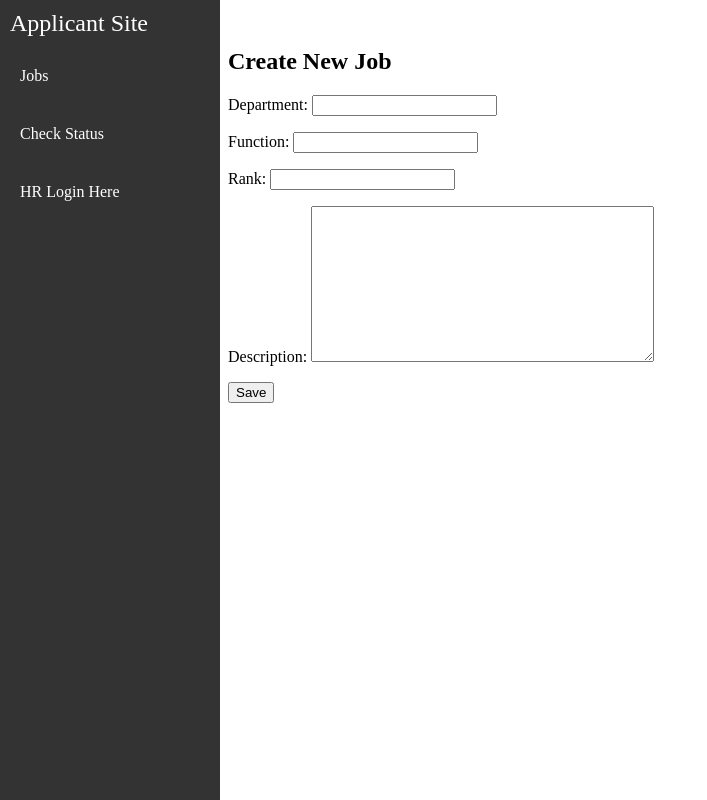
After one commit to onekq/ats_django, a Django app: page /jobs/jobs/create/ in a window 1280 px wide. The commit adds this page. Shown: the whole page, without its empty margins (0-707 px from the left). Run offline with Django 5.2, Linux system fonts and the light colour scheme.

Commit message:
root redirects to jobs/jobs. customized navbar for HRs and applicants. HRs can create/edit job requirements.

```diff
--- a/ats/urls.py
+++ b/ats/urls.py
@@ -18,8 +18,10 @@ from django.contrib import admin
 from django.urls import path, include
 from django.conf import settings
 from django.conf.urls.static import static
+from django.shortcuts import redirect
 
 urlpatterns = [
     path('admin/', admin.site.urls),
     path('jobs/', include('jobs.urls')),
+    path('', lambda request: redirect('/jobs/', permanent=True), name='root_to_jobs'),
 ] + static(settings.STATIC_URL, document_root=settings.STATIC_ROOT)
--- a/jobs/forms.py
+++ b/jobs/forms.py
@@ -28,3 +28,8 @@ class JobApplicationForm(forms.ModelForm):
 class ApplicationStatusForm(forms.Form):
     job_req_id = forms.CharField()
     passcode = forms.CharField(max_length=20)
+
+class JobRequirementForm(forms.ModelForm):
+    class Meta:
+        model = JobRequirement
+        fields = ['department', 'function', 'rank', 'description']
--- /dev/null
+++ b/jobs/templates/create_job.html
@@ -0,0 +1,9 @@
+{% extends "base_generic.html" %}
+{% block content %}
+  <h2>Create New Job</h2>
+  <form method="post">
+    {% csrf_token %}
+    {{ form.as_p }}
+    <button type="submit" class="btn btn-primary">Save</button>
+  </form>
+{% endblock %}
--- a/jobs/templates/job_detail.html
+++ b/jobs/templates/job_detail.html
@@ -2,5 +2,7 @@
 {% block content %}
   <h2>{{ job_requirement.department }} - {{ job_requirement.function }} ({{ job_requirement.rank }})</h2>
   <p>{{ job_requirement.description }}</p>
-  <a href="{% url 'apply_for_job' job_requirement.id %}" class="btn btn-primary">Apply</a>
+  {% if not user.is_authenticated %}
+    <a href="{% url 'apply' job_requirement.id %}" class="btn btn-primary">Apply</a>
+  {% endif %}
 {% endblock %}
--- a/jobs/templates/jobs.html
+++ b/jobs/templates/jobs.html
@@ -7,7 +7,13 @@
         <a href="{% url 'job_detail' job.id %}">
           {{ job.department }} - {{ job.function }} ({{ job.rank }})
         </a>
+        {% if user.is_authenticated %}
+          <a href="{% url 'edit_job' job.id %}" class="btn btn-secondary">Edit</a>
+        {% endif %}
       </li>
     {% endfor %}
   </ul>
+  {% if user.is_authenticated %}
+    <a href="{% url 'create_job' %}" class="btn btn-primary">Create New Job</a>
+  {% endif %}
 {% endblock %}
--- a/jobs/templates/navbar.html
+++ b/jobs/templates/navbar.html
@@ -1,9 +1,14 @@
 <nav>
     <div class="nav-container">
-        <a href="#" class="nav-logo">My Site</a>
+        <a href="#" class="nav-logo">
+            {% if user.is_authenticated %}
+                HR Site
+            {% else %}
+                Applicant Site
+            {% endif %}
+        </a>
         <ul class="nav-menu">
             <li><a href="{% url 'jobs' %}">Jobs</a></li>
-            <li><a href="{% url 'check_status' %}">Check Status</a></li>
             {% if user.is_authenticated %}
                 <li><a href="{% url 'dashboard' %}">Dashboard</a></li>
                 <li><a href="#" onclick="document.getElementById('logout-form').submit();">Logout</a></li>
@@ -12,7 +17,8 @@
                     <button type="submit">Logout</button>
                 </form>
             {% else %}
-                <li><a href="{% url 'login' %}">HR Login</a></li>
+                <li><a href="{% url 'check_status' %}">Check Status</a></li>
+                <li><a href="{% url 'login' %}">HR Login Here</a></li>
             {% endif %}
         </ul>
     </div>
--- a/jobs/urls.py
+++ b/jobs/urls.py
@@ -1,19 +1,22 @@
 from django.urls import path
 from django.contrib.auth.views import LogoutView
 from .views import CustomLoginView, UserRegistrationView, JobListView, JobDetailView
-from .views import JobApplicationView, ApplicationStatusView, ApplicationDetailView, DashboardView
-from .views import application_success, update_application_status
+from .views import JobApplicationView, ApplicationStatusView, ApplicationDetailView, DashboardView, CreateJobView, EditJobView
+from .views import application_success, update_application_status, home_redirect
 
 urlpatterns = [
+    path('', home_redirect, name='home'),
     path('login/', CustomLoginView.as_view(), name='login'),
     path('register/', UserRegistrationView.as_view(), name='register'),
     path('jobs/', JobListView.as_view(), name='jobs'),
     path('jobs/<int:pk>/', JobDetailView.as_view(), name='job_detail'),
-    path('apply/<int:job_id>/', JobApplicationView.as_view(), name='apply_for_job'),
-    path('apply/', JobApplicationView.as_view(), name='apply'),
+    path('jobs/create/', CreateJobView.as_view(), name='create_job'),
+    path('jobs/edit/<int:job_id>/', EditJobView.as_view(), name='edit_job'),
+    path('apply/<int:job_id>/', JobApplicationView.as_view(), name='apply'),
     path('application_success/<int:pk>/', application_success, name='application_success'),
     path('check_status/', ApplicationStatusView.as_view(), name='check_status'),
     path('dashboard/', DashboardView.as_view(), name='dashboard'),
     path('application/<uuid:application_number>/', ApplicationDetailView.as_view(), name='application_detail'),
     path('update_application_status/', update_application_status, name='update_application_status'),
-    path('logout/', LogoutView.as_view(next_page='/jobs/login'), name='logout'),]
+    path('logout/', LogoutView.as_view(next_page='/jobs/login'), name='logout'),
+]
--- a/jobs/views.py
+++ b/jobs/views.py
@@ -2,12 +2,13 @@ from django.shortcuts import render, redirect, get_object_or_404
 from django.contrib.auth import login
 from django.http import JsonResponse
 from django.urls import reverse_lazy
+from django.shortcuts import redirect
 from django.views import View
 from django.views.generic.detail import DetailView
 from django.views.decorators.csrf import csrf_exempt
 from django.contrib import messages
 from django.contrib.auth.views import LoginView
-from .forms import UserRegistrationForm, ApplicantForm, JobApplicationForm, ApplicationStatusForm
+from .forms import UserRegistrationForm, JobApplicationForm, ApplicationStatusForm, JobRequirementForm
 from .models import JobRequirement, JobApplication, Applicant
 import random
 import string
@@ -16,6 +17,9 @@ import json
 def generate_passcode(length=8):
     characters = string.ascii_letters + string.digits
     return ''.join(random.choice(characters) for i in range(length))
+
+def home_redirect(request):
+    return redirect('jobs')
 
 class CustomLoginView(LoginView):
     template_name = 'login.html'
@@ -84,6 +88,34 @@ class JobApplicationView(View):
             return redirect('application_success', pk=job_application.pk)
         return render(request, 'apply.html', {'form': form, 'job_requirement': job_requirement})
 
+class CreateJobView(View):
+    def get(self, request):
+        form = JobRequirementForm()
+        return render(request, 'create_job.html', {'form': form})
+
+    def post(self, request):
+        form = JobRequirementForm(request.POST)
+        if form.is_valid():
+            form.save()
+            messages.success(request, 'Job created successfully!')
+            return redirect('jobs')
+        return render(request, 'create_job.html', {'form': form})
+
+class EditJobView(View):
+    def get(self, request, job_id):
+        job = get_object_or_404(JobRequirement, id=job_id)
+        form = JobRequirementForm(instance=job)
+        return render(request, 'edit_job.html', {'form': form, 'job': job})
+
+    def post(self, request, job_id):
+        job = get_object_or_404(JobRequirement, id=job_id)
+        form = JobRequirementForm(request.POST, instance=job)
+        if form.is_valid():
+            form.save()
+            messages.success(request, 'Job updated successfully!')
+            return redirect('jobs')
+        return render(request, 'edit_job.html', {'form': form, 'job': job})
+
 def application_success(request, pk):
     job_application = get_object_or_404(JobApplication, pk=pk)
     return render(request, 'application_success.html', {'job_application': job_application})
```
Also changed, not shown: jobs/templates/edit_job.html (added, +9 -0 lines), 1 other file.
